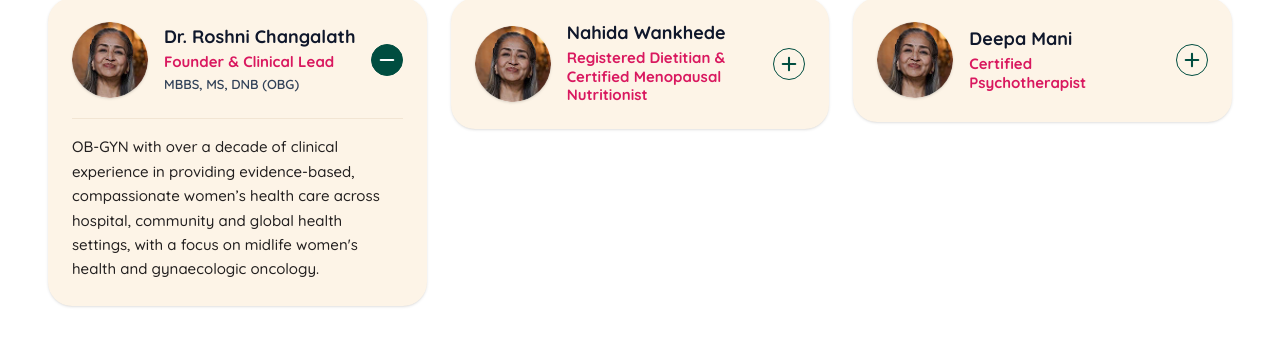
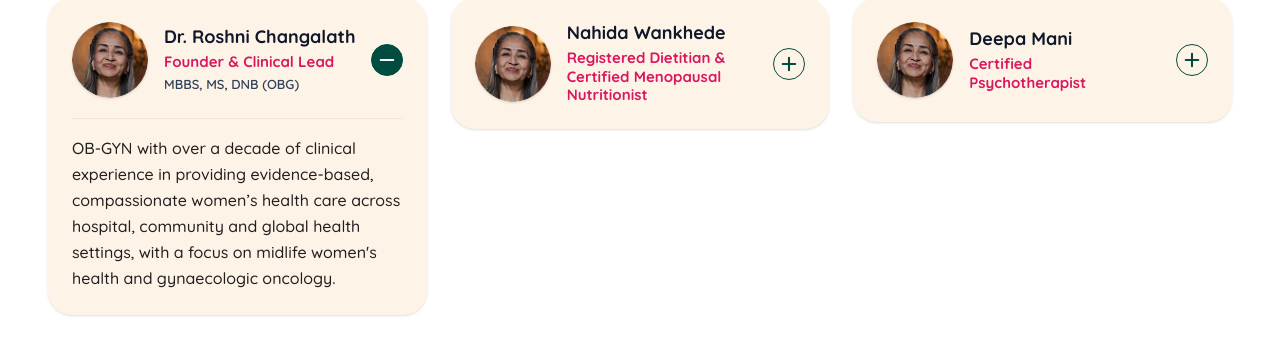
Before and after one commit to Reeju-hub/menopause-landing, a Next.js app: page / in a window 1280 px wide. Both pictures are taken after a click on the button 386 px from the left and 5627 px from the top of the page. Shown: the part 5567-5908 px from the top of the page. Built offline with nearby package versions, Linux system fonts and the light colour scheme; a web font is replaced by a local one.

Commit message:
rwdegtfbhgnjhudgv

```diff
--- a/components/IntegratedCareSection.jsx
+++ b/components/IntegratedCareSection.jsx
@@ -138,7 +138,7 @@ export default function IntegratedCareSection() {
                 <h3 className="text-[#004D40] text-[22px] font-bold mb-3 font-serif leading-tight">
                   {card.title}
                 </h3>
-                <p className="text-slate-700 text-[15px] leading-relaxed font-medium" style={{ fontFamily: "'Quicksand', sans-serif" }}>
+                <p className="text-slate-700 text-[16px] leading-relaxed font-medium" style={{ fontFamily: "'Quicksand', sans-serif" }}>
                   {card.desc}
                 </p>
               </div>
--- a/components/StagesSection.jsx
+++ b/components/StagesSection.jsx
@@ -74,7 +74,7 @@ export default function StagesSection() {
 
             {mobileState.perimenopause && (
               <div className="px-3 pb-3"style={{ fontFamily: "'Quicksand', sans-serif" }}>
-                <p className="text-slate-950 text-[15px] leading-relaxed font-medium border-t border-[#E8D9C5] pt-3">
+                <p className="text-slate-950 text-[16px] leading-relaxed font-medium border-t border-[#E8D9C5] pt-3">
                   Perimenopause can begin years before periods stop, and its symptoms are often subtle, confusing, and overlooked. We help you identify your stage, whats coming up and how to navigate with confidence.
                 </p>
               </div>
@@ -109,7 +109,7 @@ export default function StagesSection() {
 
             {mobileState.menopause && (
               <div className="px-3 pb-3"style={{ fontFamily: "'Quicksand', sans-serif" }}>
-                <p className="text-slate-950 text-[15px] leading-relaxed font-medium border-t border-[#E8D9C5] pt-3">
+                <p className="text-slate-950 text-[16px] leading-relaxed font-medium border-t border-[#E8D9C5] pt-3">
                   Menopause marks a significant life transition, not simply the end of periods. We help you with symptom management, long-term health considerations, and practical strategies to help you feel well and informed at every stage.
                 </p>
               </div>
--- a/components/TeamSection.jsx
+++ b/components/TeamSection.jsx
@@ -109,7 +109,7 @@ export default function TeamSection() {
                 <div className="mt-5 pt-4 border-t border-[#F2E5D3] animate-fadeIn">
                   {/* YAHAN COLOR, SIZE AUR FONT UPDATE KIYA GAYA HAI */}
                   <p
-                    className="text-[#221f1f] text-[15px] leading-relaxed font-medium"
+                    className="text-[#221f1f] text-[16px] leading-relaxed font-medium"
                     style={{ fontFamily: "'Quicksand', sans-serif" }}
                   >
                     {member.bio}
```
